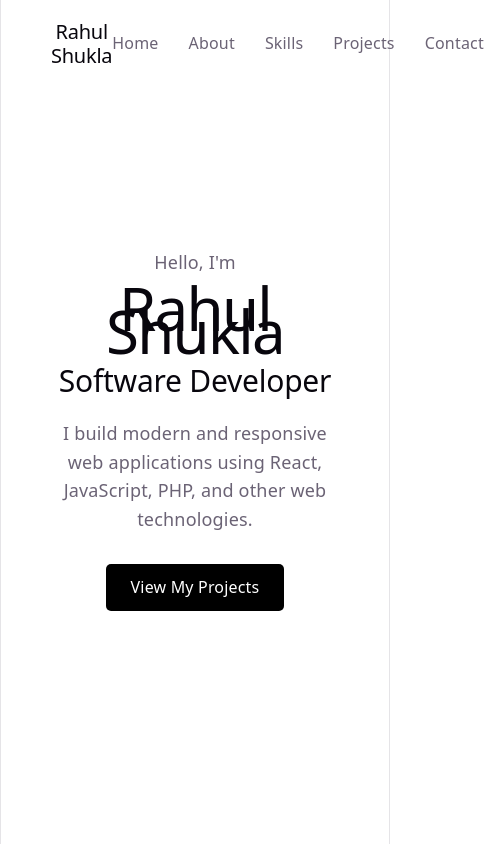
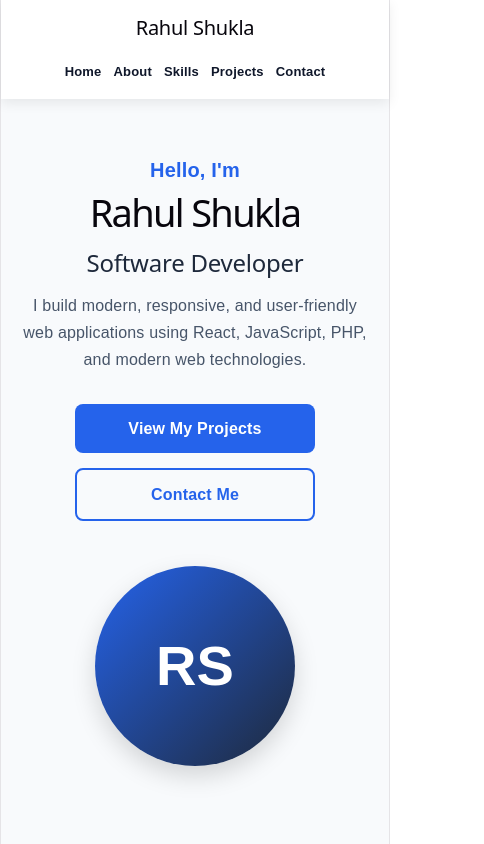
Before and after one commit to RahulShukla3300/My-Portfolio-React, a React (Vite) app: page / in a window 390 px wide. Shown: the top 844 px of the page, 484 px wide, since content can reach past the window. Built offline with nearby package versions, Linux system fonts and the light colour scheme.

Commit message:
Improve version 2 theme, hero, navbar and responsive design

```diff
--- a/src/App.css
+++ b/src/App.css
@@ -1,12 +1,47 @@
+:root {
+  --primary-color: #2563eb;
+  --secondary-color: #1e293b;
+
+  --background-color: #f8fafc;
+  --surface-color: #ffffff;
+
+  --text-color: #0f172a;
+  --text-light: #475569;
+
+  --border-color: #e2e8f0;
+
+  --shadow-light: 0 4px 12px rgba(0, 0, 0, 0.08);
+  --shadow-hover: 0 10px 25px rgba(0, 0, 0, 0.15);
+}
+
 html {
   scroll-behavior: smooth;
 }
 
+body {
+  margin: 0;
+  padding: 0;
+  background-color: var(--background-color);
+  color: var(--text-color);
+  font-family: Arial, Helvetica, sans-serif;
+}
+
+/* Navbar */
+
 .navbar {
+  position: sticky;
+  top: 0;
+  z-index: 1000;
+
   display: flex;
   justify-content: space-between;
   align-items: center;
+
   padding: 20px 50px;
+
+  background-color: rgba(255, 255, 255, 0.9);
+  backdrop-filter: blur(10px);
+  box-shadow: var(--shadow-light);
 }
 
 .logo {
@@ -16,114 +51,213 @@ html {
 .nav-links {
   display: flex;
   gap: 30px;
-  list-style: none;
+
   margin: 0;
   padding: 0;
 
+  list-style: none;
 }
 
 .nav-links a {
+  position: relative;
+
+  color: var(--text-color);
   text-decoration: none;
-  color: inherit;
+  font-weight: 600;
+
+  transition: color 0.3s ease;
 }
 
+.nav-links a::after {
+  content: "";
+
+  position: absolute;
+  left: 0;
+  bottom: -6px;
+
+  width: 0;
+  height: 2px;
+
+  background-color: var(--primary-color);
+
+  transition: width 0.3s ease;
+}
+
+.nav-links a:hover {
+  color: var(--primary-color);
+}
+
+.nav-links a:hover::after {
+  width: 100%;
+}
+
+/* Hero Section */
+
 .hero {
-  min-height: 80vh;
+  min-height: 85vh;
+
   display: flex;
-  flex-direction: column;
-  justify-content: center;
+  justify-content: space-between;
   align-items: center;
-  text-align: center;
-  padding: 50px;
+  gap: 60px;
+
+  padding: 80px 8%;
+
   box-sizing: border-box;
 }
 
+.hero-content {
+  flex: 1;
+  max-width: 650px;
+}
 
+.hero-greeting {
+  margin: 0 0 10px;
+
+  color: var(--primary-color);
+
+  font-size: 20px;
+  font-weight: 600;
+}
 
 .hero h1 {
-font-size: 60px;
-margin: 10px 0;
+  margin: 0;
+
+  font-size: 64px;
+  line-height: 1.1;
 }
 
 .hero h2 {
-  font-size: 30px;
-  margin: 10px 0;
+  margin: 15px 0;
+
+  color: var(--secondary-color);
+
+  font-size: 34px;
 }
 
-.hero p {
+.hero-description {
   max-width: 600px;
+  margin: 0 0 30px;
+
+  color: var(--text-light);
+
   font-size: 18px;
-  line-height: 1.6;
-  margin: 10px auto;
+  line-height: 1.7;
 }
 
-
-
-
-#projects {
-  min-height: 80vh;
-  padding: 80px 50px;
-  text-align: center;
+.hero-actions {
+  display: flex;
+  gap: 15px;
+  flex-wrap: wrap;
 }
 
-.project-button {
-  margin-top: 20px;
-  padding: 12px 25px;
-  background-color: black;
+.primary-button,
+.secondary-button {
+  display: inline-block;
+
+  padding: 13px 24px;
+  border-radius: 8px;
+
+  text-decoration: none;
+  font-weight: 600;
+
+  transition: all 0.3s ease;
+}
+
+.primary-button {
+  background-color: var(--primary-color);
   color: white;
-  text-decoration: none;
-  border-radius: 5px;
-  font-size: 16px;
 }
+
+.secondary-button {
+  border: 2px solid var(--primary-color);
+
+  color: var(--primary-color);
+}
+
+.primary-button:hover,
+.secondary-button:hover {
+  transform: translateY(-3px);
+  box-shadow: var(--shadow-hover);
+}
+
+.hero-visual {
+  flex: 1;
+
+  display: flex;
+  justify-content: center;
+}
+
+.hero-circle {
+  width: 320px;
+  height: 320px;
+
+  display: flex;
+  justify-content: center;
+  align-items: center;
+
+  border-radius: 50%;
+
+  background: linear-gradient(
+    135deg,
+    var(--primary-color),
+    var(--secondary-color)
+  );
+
+  box-shadow: var(--shadow-hover);
+}
+
+.hero-circle span {
+  color: white;
+
+  font-size: 90px;
+  font-weight: 700;
+}
+
+/* About Section */
 
 #about {
   min-height: 80vh;
+
   padding: 100px;
+
   text-align: center;
+
   box-sizing: border-box;
 }
 
 #about h2 {
+  margin-bottom: 30px;
+
   font-size: 40px;
-  margin-bottom: 30px;
 }
 
 #about p {
   max-width: 700px;
   margin: 15px auto;
+
+  color: var(--text-light);
+
   font-size: 18px;
   line-height: 1.6;
 }
 
+/* Skills Section */
+
 #skills {
   min-height: 80vh;
+
   padding: 100px 50px;
+
   text-align: center;
+
   box-sizing: border-box;
 }
 
 #skills h2 {
+  margin-bottom: 40px;
+
   font-size: 40px;
-  margin-bottom: 40px;
-}
-
-.skill {
-  padding: 15px 25px;
-  border: 1px solid #dddddd;
-  border-radius: 8px;
-  background-color: #f5f5f5;
-  font-size: 18px;
-  font-weight: bold;
-  transition: all 0.3s ease;
-  box-shadow: 0 4px 8px rgba(0, 0, 0, 0.1);
-}
-
-
-.skill:hover {
-  background-color: black;
-  color: white;
-  transform: translateY(-5px) scale(1.05);
-  box-shadow: 0 10px 20px rgba(0, 0, 0, 0.3)
 }
 
 .skills-container {
@@ -133,39 +267,100 @@ margin: 10px 0;
   flex-wrap: wrap;
 }
 
+.skill {
+  padding: 15px 25px;
+
+  border: 1px solid var(--border-color);
+  border-radius: 8px;
+
+  background-color: var(--surface-color);
+  color: var(--text-color);
+
+  font-size: 18px;
+  font-weight: bold;
+
+  box-shadow: var(--shadow-light);
+
+  transition: all 0.3s ease;
+}
+
+.skill:hover {
+  background-color: var(--secondary-color);
+  color: white;
+
+  transform: translateY(-5px) scale(1.05);
+
+  box-shadow: var(--shadow-hover);
+}
+
+/* Projects Section */
+
+#projects {
+  min-height: 80vh;
+
+  padding: 80px 50px;
+
+  text-align: center;
+
+  box-sizing: border-box;
+}
+
 .projects-container {
   display: flex;
   justify-content: center;
-  margin-top: 50px;
   gap: 30px;
   flex-wrap: wrap;
+
+  margin-top: 50px;
 }
 
 .project-card {
   width: 350px;
+
+  overflow: hidden;
+
+  border: 1px solid var(--border-color);
   border-radius: 10px;
-  overflow: hidden;
-  background-color: white;
-  box-shadow: 0 5px 15px rgba(0, 0, 0, 0.1);
+
+  background-color: var(--surface-color);
+
+  box-shadow: var(--shadow-light);
+
   transition: all 0.3s ease;
 }
 
 .project-card:hover {
   transform: translateY(-10px);
-  box-shadow: 0 10px 25px rgba(0, 0, 0, 0.2);
+
+  box-shadow: var(--shadow-hover);
+}
+
+.project-image {
+  width: 100%;
+  height: 200px;
+
+  display: block;
+
+  object-fit: cover;
 }
 
 .project-card h3 {
+  margin-bottom: 20px;
+  padding: 0 20px;
+
   font-size: 28px;
-  margin-bottom: 20px;
   text-align: center;
 }
 
 .project-card p {
+  margin-bottom: 20px;
+  padding: 0 20px;
+
+  color: var(--text-light);
+
   font-size: 17px;
   line-height: 1.6;
   text-align: center;
-  margin-bottom: 20px;
 }
 
 .project-tech {
@@ -173,13 +368,19 @@ margin: 10px 0;
   justify-content: center;
   gap: 10px;
   flex-wrap: wrap;
+
   margin-bottom: 25px;
+  padding: 0 20px;
 }
 
 .project-tech span {
-  background-color: #e8e8e8;
   padding: 8px 15px;
+
   border-radius: 20px;
+
+  background-color: var(--border-color);
+  color: var(--text-color);
+
   font-size: 14px;
   font-weight: bold;
 }
@@ -188,45 +389,54 @@ margin: 10px 0;
   display: flex;
   justify-content: center;
   gap: 15px;
+
+  padding: 0 20px 25px;
 }
 
 .project-links a {
+  padding: 10px 18px;
+
+  border-radius: 6px;
+
+  background-color: var(--secondary-color);
+  color: white;
+
   text-decoration: none;
-  background-color: black;
-  color: white;
-  padding: 10px 18px;
-  border-radius: 6px;
   font-weight: bold;
+
   transition: all 0.3s ease;
 }
 
 .project-links a:hover {
-  background-color: #333;
+  background-color: var(--primary-color);
+
   transform: translateY(-3px);
 }
 
-.project-image {
-  width: 100%;
-  height: 200px;
-  object-fit: cover;
-  border-radius: 8px 8px 0 0;
-}
+/* Contact Section */
 
 #contact {
   min-height: 70vh;
+
   padding: 100px 50px;
+
   text-align: center;
+
   box-sizing: border-box;
 }
 
 #contact h2 {
+  margin-bottom: 20px;
+
   font-size: 40px;
-  margin-bottom: 20px;
 }
 
 #contact > p {
   max-width: 650px;
   margin: 0 auto 40px;
+
+  color: var(--text-light);
+
   font-size: 18px;
   line-height: 1.6;
 }
@@ -240,16 +450,23 @@ margin: 10px 0;
 
 .contact-item {
   width: 260px;
+
   padding: 25px;
+
+  border: 1px solid var(--border-color);
   border-radius: 10px;
-  background-color: #f5f5f5;
-  box-shadow: 0 4px 10px rgba(0, 0, 0, 0.1);
+
+  background-color: var(--surface-color);
+
+  box-shadow: var(--shadow-light);
+
   transition: all 0.3s ease;
 }
 
 .contact-item:hover {
   transform: translateY(-5px);
-  box-shadow: 0 10px 20px rgba(0, 0, 0, 0.2);
+
+  box-shadow: var(--shadow-hover);
 }
 
 .contact-item h3 {
@@ -259,3 +476,187 @@ margin: 10px 0;
 .contact-item p {
   margin: 0;
 }
+
+.contact-item a {
+  color: var(--primary-color);
+
+  text-decoration: none;
+  font-weight: 600;
+}
+
+.contact-item a:hover {
+  text-decoration: underline;
+}
+
+/* Tablet and Mobile */
+
+@media (max-width: 768px) {
+  .navbar {
+    align-items: flex-start;
+    gap: 20px;
+
+    padding: 18px 24px;
+  }
+
+  .nav-links {
+    justify-content: flex-end;
+    flex-wrap: wrap;
+
+    gap: 15px;
+
+    font-size: 14px;
+  }
+
+  .hero {
+    min-height: auto;
+
+    flex-direction: column;
+    gap: 45px;
+
+    padding: 70px 24px;
+
+    text-align: center;
+  }
+
+  .hero-content {
+    max-width: 100%;
+  }
+
+  .hero h1 {
+    font-size: 46px;
+  }
+
+  .hero h2 {
+    font-size: 28px;
+  }
+
+  .hero-description {
+    margin: 0 auto 30px;
+  }
+
+  .hero-actions {
+    justify-content: center;
+  }
+
+  .hero-circle {
+    width: 240px;
+    height: 240px;
+  }
+
+  .hero-circle span {
+    font-size: 68px;
+  }
+
+  #about,
+  #skills,
+  #projects,
+  #contact {
+    min-height: auto;
+
+    padding: 80px 24px;
+  }
+
+  .project-card,
+  .contact-item {
+    width: 100%;
+    max-width: 350px;
+  }
+}
+
+/* Small Mobile Screens */
+
+@media (max-width: 480px) {
+  .navbar {
+    flex-direction: column;
+    align-items: center;
+
+    padding: 16px 20px;
+  }
+
+  .logo {
+    text-align: center;
+  }
+
+  .nav-links {
+    justify-content: center;
+
+    gap: 12px;
+
+    font-size: 13px;
+  }
+
+  .hero {
+    padding: 60px 20px;
+  }
+
+  .hero h1 {
+    font-size: 38px;
+  }
+
+  .hero h2 {
+    font-size: 24px;
+  }
+
+  .hero-description {
+    font-size: 16px;
+  }
+
+  .hero-actions {
+    flex-direction: column;
+    align-items: center;
+  }
+
+  .primary-button,
+  .secondary-button {
+    width: 100%;
+    max-width: 240px;
+
+    box-sizing: border-box;
+  }
+
+  .hero-circle {
+    width: 200px;
+    height: 200px;
+  }
+
+  .hero-circle span {
+    font-size: 56px;
+  }
+
+  #about,
+  #skills,
+  #projects,
+  #contact {
+    padding: 65px 20px;
+  }
+
+  #about h2,
+  #skills h2,
+  #contact h2 {
+    font-size: 34px;
+  }
+
+  .skill {
+    width: 100%;
+    max-width: 260px;
+
+    box-sizing: border-box;
+  }
+
+  .project-card,
+  .contact-item {
+    max-width: 100%;
+  }
+
+  .project-links {
+    flex-direction: column;
+    align-items: center;
+  }
+
+  .project-links a {
+    width: 100%;
+    max-width: 200px;
+
+    box-sizing: border-box;
+  }
+}
--- a/src/Component/Hero.jsx
+++ b/src/Component/Hero.jsx
@@ -1,20 +1,34 @@
 function Hero() {
   return (
     <section id="home" className="hero">
-      <p>Hello, I'm</p>
+      <div className="hero-content">
+        <p className="hero-greeting">Hello, I'm</p>
 
-      <h1>Rahul Shukla</h1>
+        <h1>Rahul Shukla</h1>
 
-      <h2>Software Developer</h2>
+        <h2>Software Developer</h2>
 
-      <p>
-        I build modern and responsive web applications using React,
-        JavaScript, PHP, and other web technologies.
-      </p>
+        <p className="hero-description">
+          I build modern, responsive, and user-friendly web applications
+          using React, JavaScript, PHP, and modern web technologies.
+        </p>
 
-      <a href="#projects" className="project-button">
-        View My Projects
-      </a>
+        <div className="hero-actions">
+          <a href="#projects" className="primary-button">
+            View My Projects
+          </a>
+
+          <a href="#contact" className="secondary-button">
+            Contact Me
+          </a>
+        </div>
+      </div>
+
+      <div className="hero-visual">
+        <div className="hero-circle">
+          <span>RS</span>
+        </div>
+      </div>
     </section>
   )
 }
```
